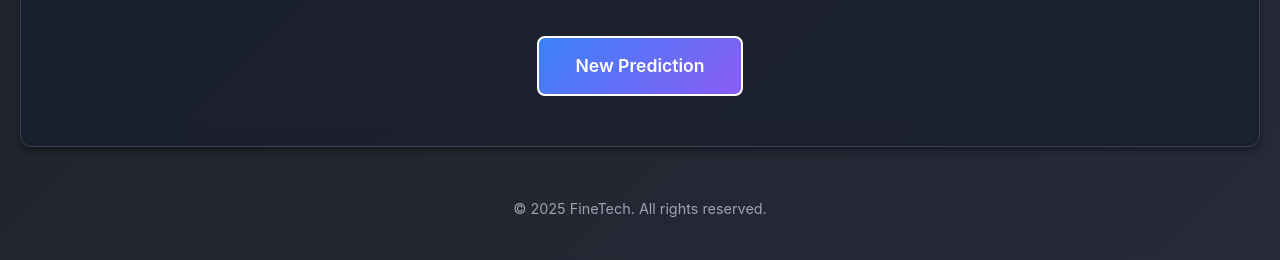
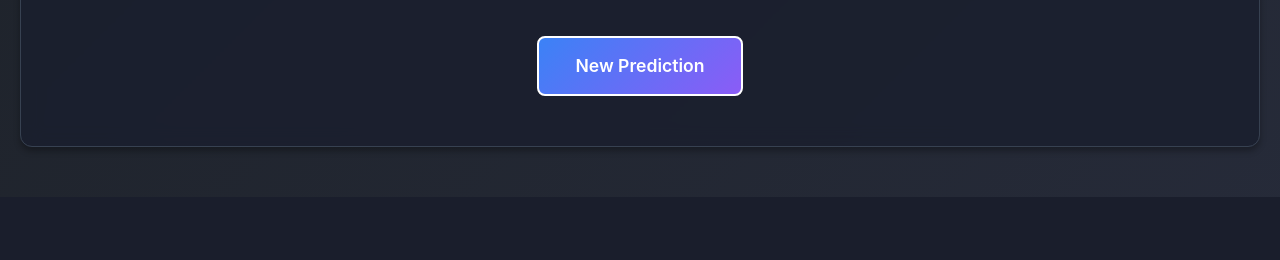
Before and after one commit to Ananyachaurasia/App-Enrollment-Prediction, a Flask app: template templates/predict.html in a window 1280 px wide. Shown: the part 910-1170 px from the top of the page. After the commit the page ends 1107 px from the top, so only its background shows below. Run offline with Flask 3, Linux system fonts and the light colour scheme; the template is opened without the code that fills it, so the values that code supplies are empty; parts of the project's set-up code (start-up, migrations or seed data) failed here and were passed over.

Commit message:
Remove footer from predict.html
Removed footer section with copyright information.

```diff
--- a/templates/predict.html
+++ b/templates/predict.html
@@ -65,9 +65,6 @@
             </div>
         </main>
 
-        <footer>
-            <p>&copy; 2025 FineTech. All rights reserved.</p>
-        </footer>
     </div>
 </body>
 </html>
```
